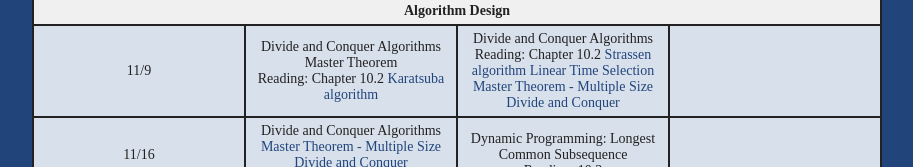
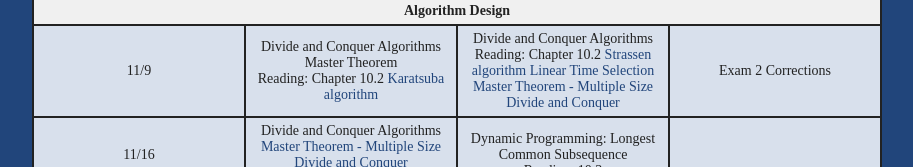
Before and after one commit to robert-schweller/robert-schweller.github.io, a plain HTML site: page CS3333/index.html in a window 1280 px wide. Shown: the part 1293-1460 px from the top of the page, without its empty margins (183-1096 px from the left). Drawn offline with Linux system fonts and the light colour scheme.

Commit message:
Add 'Exam 2 Corrections' to index.html

```diff
--- a/CS3333/index.html
+++ b/CS3333/index.html
@@ -228,7 +228,7 @@
 <a href="https://en.wikipedia.org/wiki/Median_of_medians"> Linear Time Selection </a>
 <a href="https://arxiv.org/pdf/cs/0101011"> Master Theorem - Multiple Size Divide and Conquer </a>
 </td>
-<td></td>
+<td>Exam 2 Corrections</td>
 </tr>
 <tr>
 <td>11/16</td>
```
